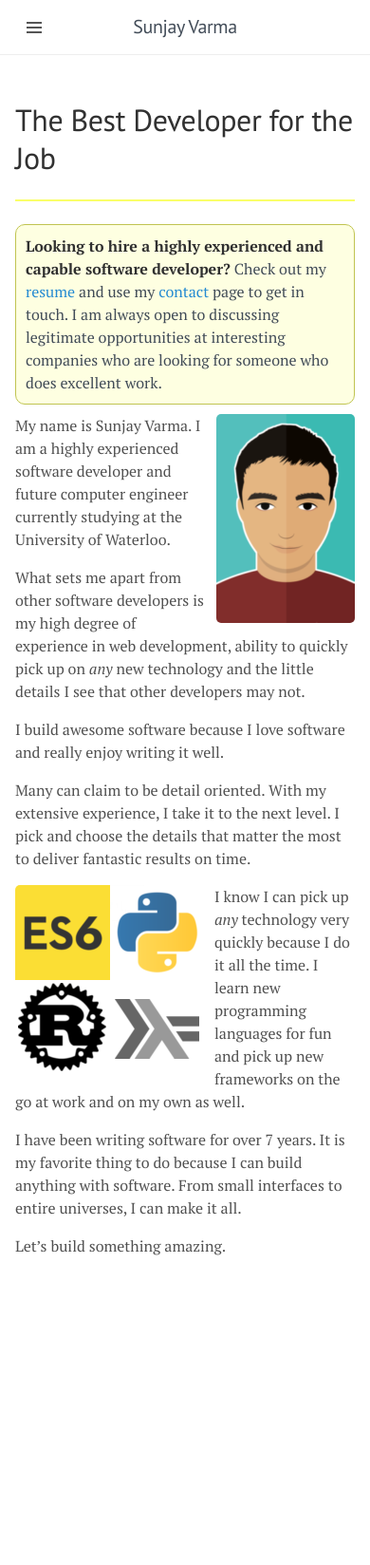
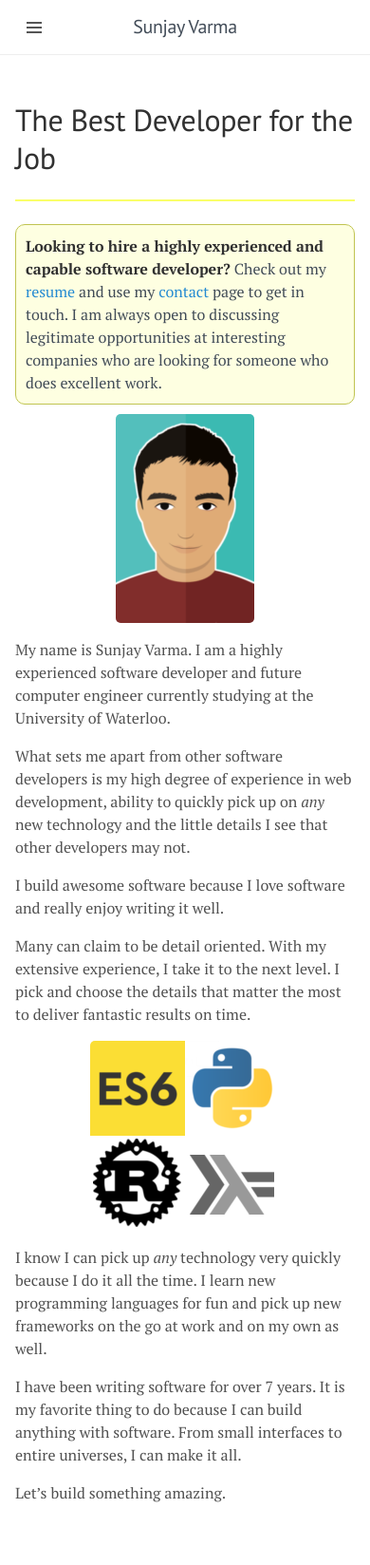
Before and after one commit to sunjay/sunjay.github.io, a Jekyll site: the page built from index.html, in a window 390 px wide. Shown: the whole page at 95% size. Built offline with Jekyll 4.4.1, drawn with Linux system fonts in a browser that asks for light colours; before the commit the page ends 1388 px from its top, so only the background shows below that.

Commit message:
Made image floating responsive

```diff
--- a/assets/css/lanyon.css
+++ b/assets/css/lanyon.css
@@ -50,8 +50,16 @@ h1, h2, h3, h4, h5, h6 {
   letter-spacing: -.025rem;
 }
 
+.left, .right {
+  float: none;
+  margin-left: auto;
+  margin-right: auto;
+}
+
+@media (min-width: 38em) {
   .left {
     float: left;
+    margin: inherit;
   }
   img.left {
     margin: 0;
@@ -60,10 +68,12 @@ img.left {
 
   .right {
     float: right;
+    margin: inherit;
   }
   img.right {
     margin: 0;
     margin-left: 10px;
+  }
 }
 
 
```
Lines whose indentation alone changed are shown as unchanged.
